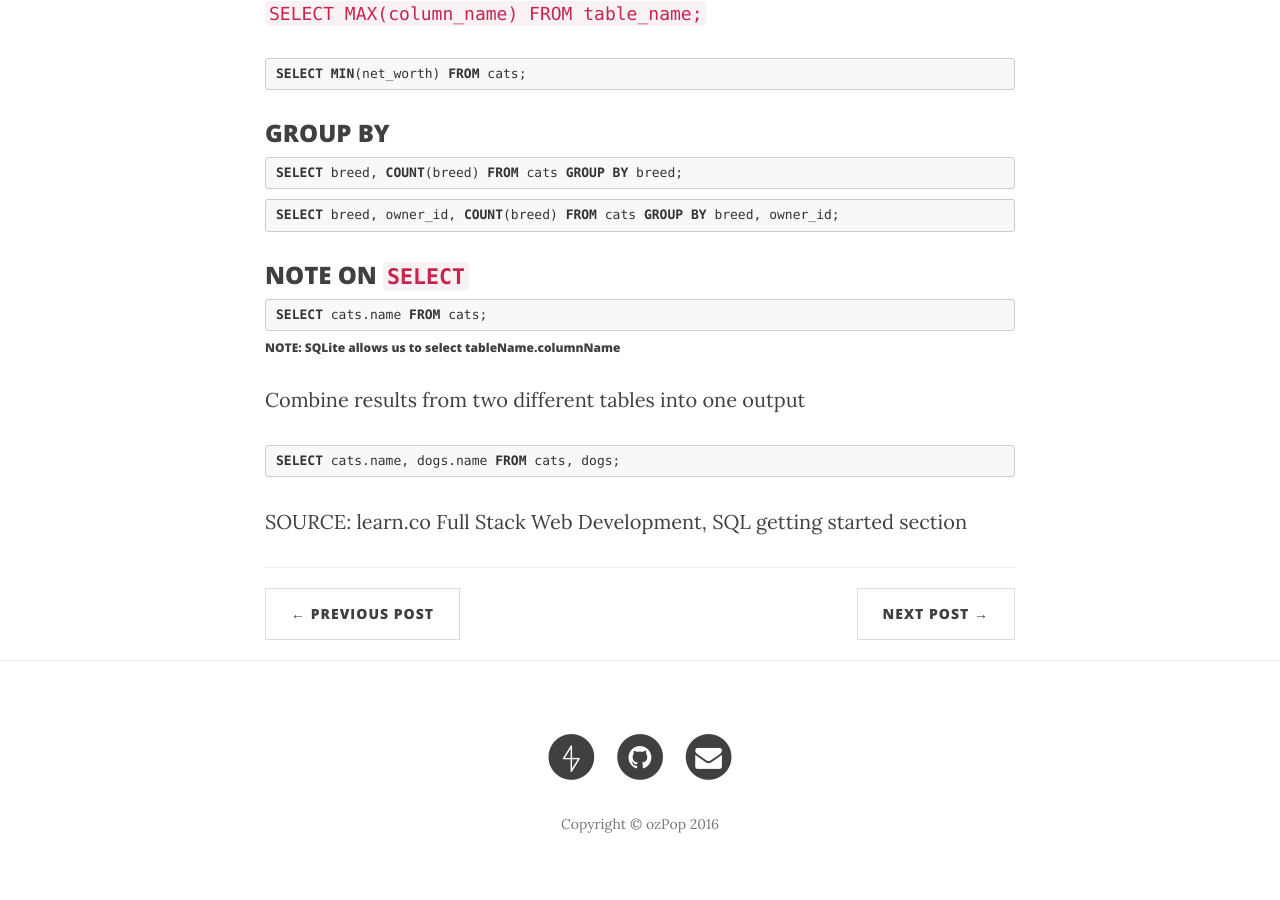
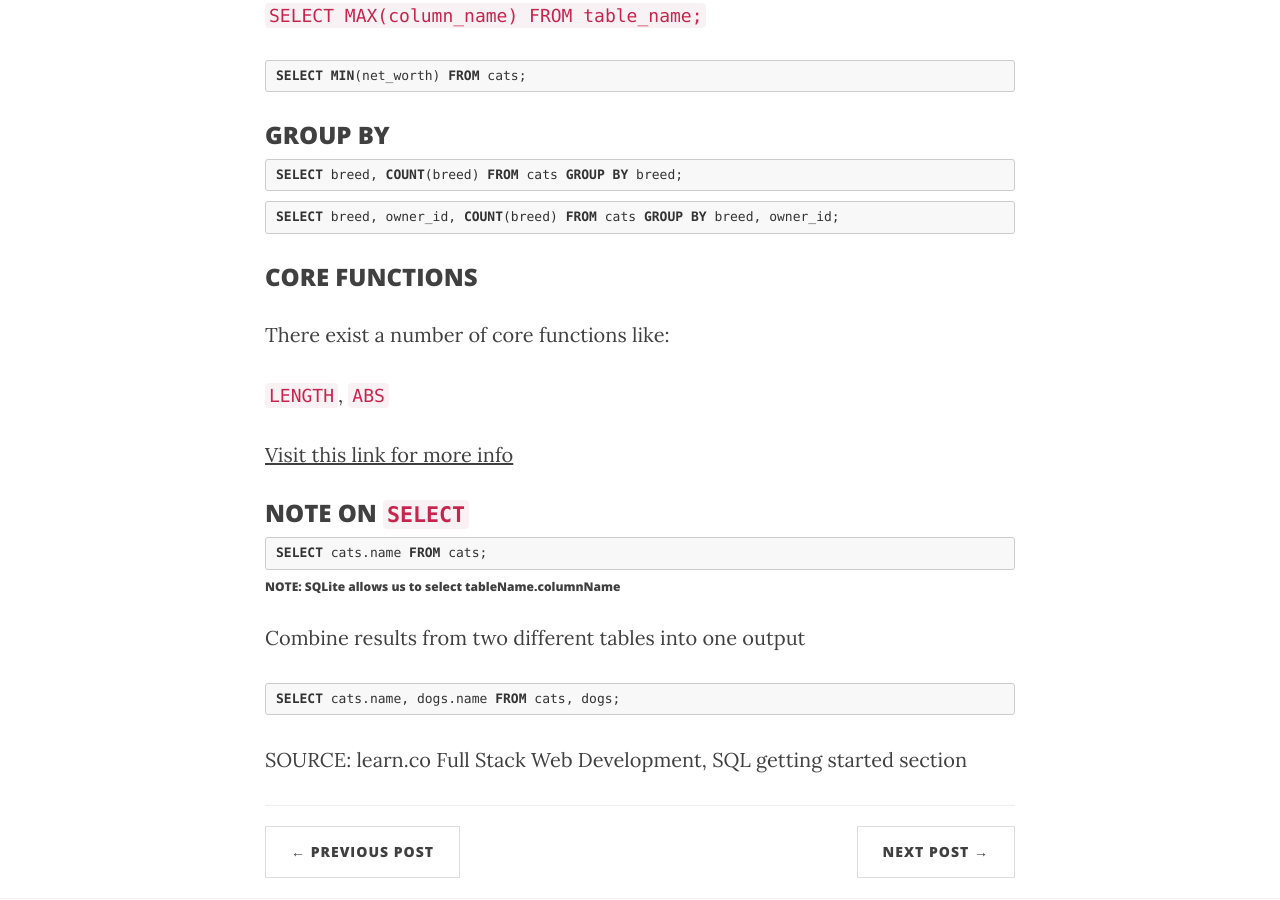
Before and after one commit to agarrharr/ozPop.github.io, a Jekyll site: the page built from _posts/2016-07-21-SQL-Basics.md, in a window 1280 px wide and 900 px high, scrolled down 6557 px. Built offline with Jekyll 4.4.1, drawn with Linux system fonts in a browser that asks for light colours; nearby versions of some CDN libraries; some of the changed text lies outside the part shown.

Commit message:
edit sql-basics post

````diff
--- a/_posts/2016-07-21-SQL-Basics.md
+++ b/_posts/2016-07-21-SQL-Basics.md
@@ -264,7 +264,7 @@ SELECT COUNT(*) FROM cats WHERE net_worth > 1000000;
 ```sql
 SELECT AVG(net_worth) FROM cats;
 ```
-###### NOTE: using `AS` keyword we can rename the column
+##### NOTE: using `AS` keyword we can rename the column
 
 ```sql
 SELECT AVG(net_worth) AS average_net_worth FROM cats;
@@ -306,6 +306,16 @@ SELECT breed, owner_id, COUNT(breed) FROM cats GROUP BY breed, owner_id;
 ```
 <p></p>
 
+### CORE FUNCTIONS
+
+There exist a number of core functions like:
+
+`LENGTH`, `ABS`
+
+[Visit this link for more info](https://www.sqlite.org/lang_corefunc.html)
+
+<p></p>
+
 ### NOTE ON `SELECT`
 
 ```sql
@@ -320,7 +330,4 @@ SELECT cats.name FROM cats;
 SELECT cats.name, dogs.name FROM cats, dogs;
 ```
 
-
-
-
 SOURCE: learn.co Full Stack Web Development, SQL getting started section
````
Also changed, not shown: other parts of _posts/2016-07-21-SQL-Basics.md (+2 -2 lines).
